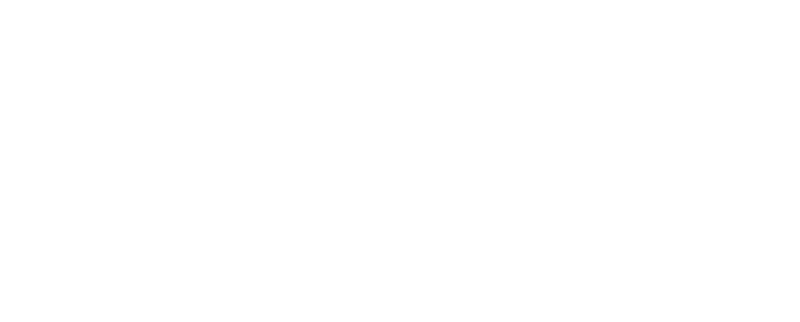
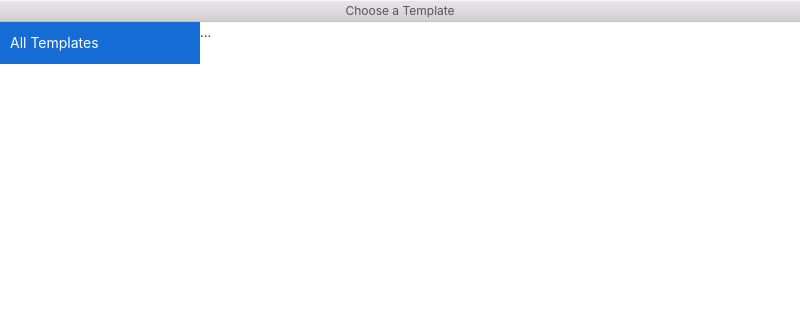
Before and after one commit to luciferreeves/authorr, an Electron app: page src/index.html in a window 800 px wide. Drawn offline with Linux system fonts and the light colour scheme.

Commit message:
Added Photon and Basic Layout, Said Get Lost to Windows and Linux

```diff
--- a/main.js
+++ b/main.js
@@ -10,7 +10,7 @@ function createWindow () {
     height: 600,
     frame: false,
     // transparent: true,
-    vibrancy: 'light',
+    vibrancy: 'dark',
     titleBarStyle: 'hidden'
   })
 
--- a/src/index.html
+++ b/src/index.html
@@ -8,21 +8,42 @@
     <link rel="stylesheet" href="styles/fontawesome-free/css/all.css">
     <link rel="stylesheet" href="fonts/fonts.css">
     <link rel="stylesheet" href="styles/main.css">
+    <link rel="stylesheet" href="photon/css/photon.min.css">
 </head>
 <body>
-    <div class="dragBar">
-        <!-- <div class="titleContainer">
-            <h1 class="title">author<span id="r">r.</span> </h1>
-        </div>
-        <div class="buttonsContainer">
-            <button class="windowBtn" id="minimize"><i class="fas fa-window-minimize"></i></button>
-            <button class="windowBtn" id="maximize"><i class="fas fa-window-maximize"></i></button>
-            <button class="windowBtn" id="close"><i class="fas fa-times-circle"></i></button>
-        </div> -->
-    </div>
-    <div class="content">
-        <div class="sidebar">
-
+    <div class="window">
+        <header class="toolbar toolbar-header dragBar">
+            <h1 class="title">Choose a Template</h1>
+        </header>
+        <div class="window-content">
+            <div class="pane-group">
+                <div class="pane-one-fourth sidebar">
+                    <nav class="nav-group">
+                        <span class="nav-group-item active">
+                            All Templates
+                        </span>
+                        <span class="nav-group-item">
+                            Blank Templates
+                        </span>
+                        <span class="nav-group-item">
+                            Short Stories
+                        </span>
+                        <span class="nav-group-item">
+                            Novels & Plays
+                        </span>
+                        <span class="nav-group-item">
+                            Misc. Books
+                        </span>
+                        <span class="nav-group-item">
+                            Newspapers & Magazines
+                        </span>
+                        <span class="nav-group-item">
+                            Letters and Applications
+                        </span>
+                    </nav>
+                </div>
+                <div class="pane">...</div>
+            </div>
         </div>
     </div>
 </body>
--- a/src/styles/main.css
+++ b/src/styles/main.css
@@ -1,50 +1,21 @@
 .dragBar {
-    width: 100%;
-    height: 40px;
-    position: absolute;
-    top: 0;
-    left: 0;
-    z-index: 99;
     -webkit-user-select: none;
     -webkit-app-region: drag;
-    /* background-color: rgb(255, 255, 255); */
-    /* border-radius: 5px 5px 0px 0px; */
 }
-.content {
-    position: absolute;
-    top: 40px;
-    /* background-color: #fff; */
-    /* border-radius: 0px 0px 5px 5px; */
-    height: calc(100vh - 40px);
-    width: 100%;
+.window {
+    background-color: transparent !important;
 }
-body {
-    margin: 0;
-    padding: 0;
-    font-family: 'Lato';
+.sidebar {
+    background-color: transparent !important;
 }
-.title {
-    font-size: 24px;
-    line-height: 5px;
-    margin: 30px 0px 0px 0px;
+.pane {
+    border-left: none !important;
+    background-color: #fff;
 }
-.titleContainer {
-    position: absolute;
-    top: 0px;
-    left: 10px;
+.nav-group-item {
+    padding: 10px 10px !important;
+    color: #FFFFFF !important;
 }
-.buttonsContainer {
-    position: absolute;
-    top: 0px;
-    right: 10px;
+.nav-group-item.active {
+    background-color: #156CD5 !important;
 }
-.windowBtn {
-    font-size: 12px;
-    margin-top: 12px;
-    background-color: transparent;
-    border: none;
-}
-#r {
-    font-family: 'Times New Roman', Times, serif !important;
-    font-size: 27px;
-}
```
